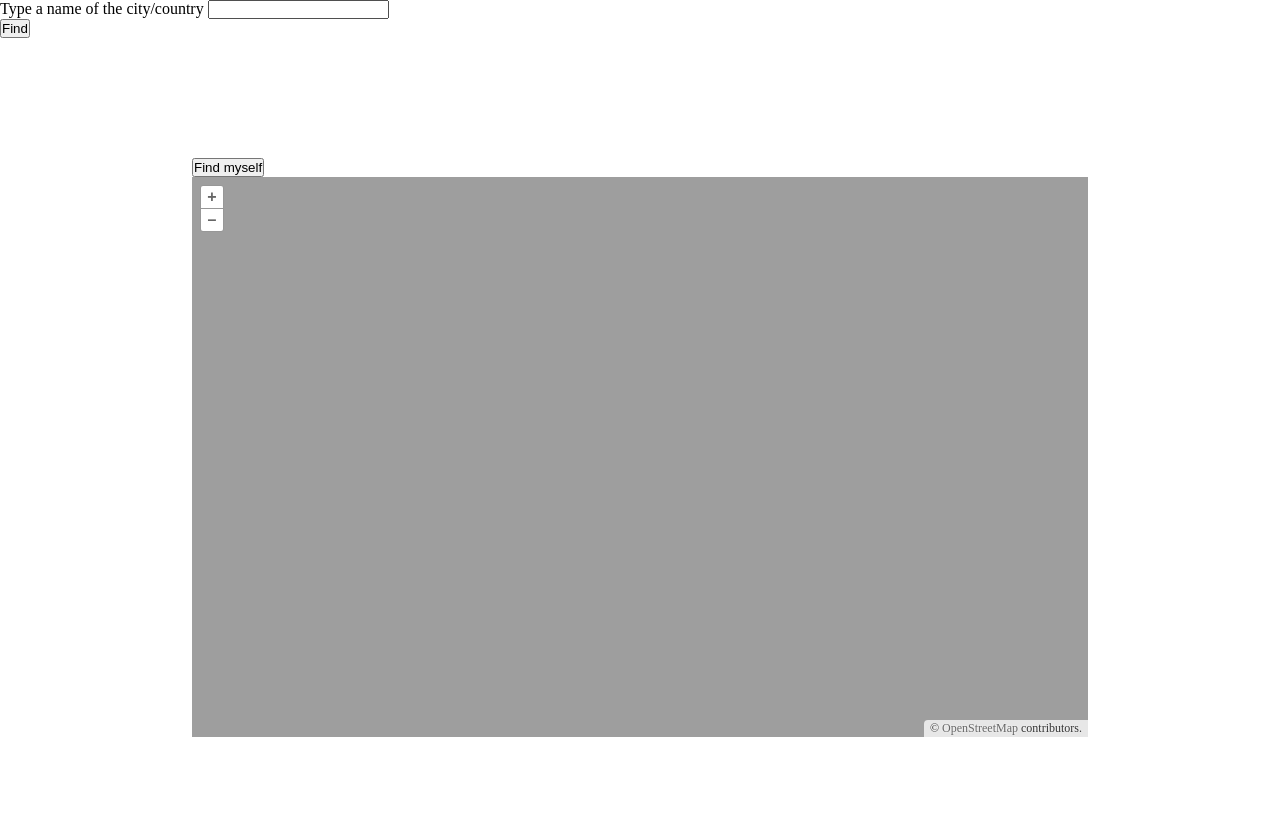
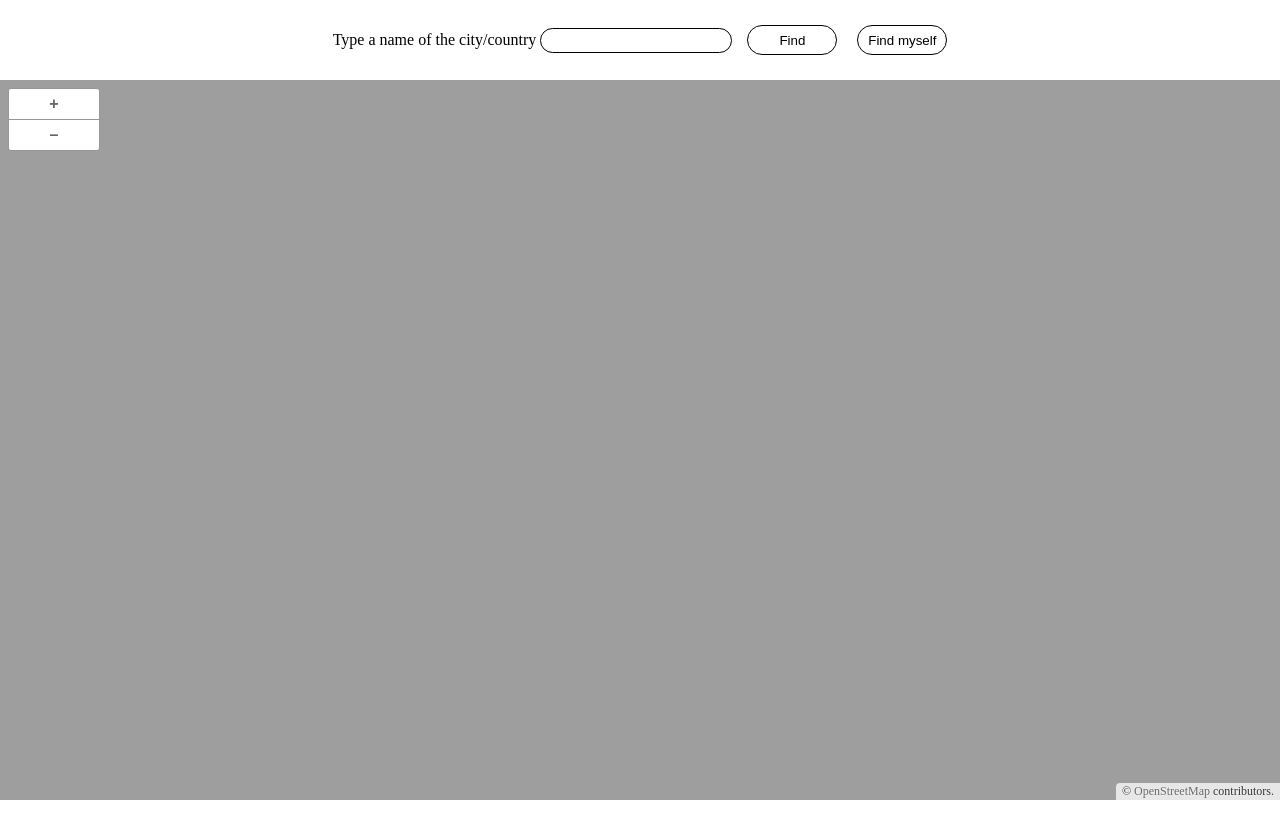
Before and after one commit to ViacheslavHirshev/find-a-place, a website built with Vite: page index.html in a window 1280 px wide. After the commit the page ends 800 px from the top, so only its background shows below. Built offline with nearby package versions, Linux system fonts and the light colour scheme.

Commit message:
Blah blah + styles

```diff
--- a/index.html
+++ b/index.html
@@ -7,9 +7,7 @@
     <script type="module" src="/src/app/main.ts"></script>
 </head>
 <body>
-    <head>
-        <h1></h1>
-
+    <header>
         <form class="input-form">
             <div>
                 <label for="user-input">Type a name of the city/country</label>
@@ -18,12 +16,12 @@
 
             <button type="submit" class="find-btn">Find</button>
         </form>
-    </head>
+
+        <button id="my-geopos-btn">Find myself</button>
+    </header>
 
     <main>
-        <div id="map">
-            <button id="my-geopos-btn">Find myself</button>
-        </div>
+        <div id="map"></div>
     </main>
 </body>
 </html>
--- a/src/app/MyMap.ts
+++ b/src/app/MyMap.ts
@@ -41,7 +41,7 @@ export class MyMap
     private changeCoordinates(coordinates: Coordinate): void
     {
         this.map.getView().setCenter(fromLonLat(coordinates));
-        this.map.getView().setZoom(6);
+        this.map.getView().setZoom(4);
         this.addMarker(coordinates)
     }
 
--- a/src/app/main.ts
+++ b/src/app/main.ts
@@ -8,9 +8,9 @@ form.addEventListener("submit", (event) =>
 {
     event.preventDefault();
 
-    const location = (form.querySelector("#user-input") as HTMLInputElement).value;
+    const location = (form.querySelector("#user-input")! as HTMLInputElement).value;
     map.showLocation(location);
 });
 
 const myGeoposBtn = document.querySelector("#my-geopos-btn")! as HTMLButtonElement;
-myGeoposBtn.addEventListener("click", map.showMyLocation);
+myGeoposBtn.addEventListener("click", () => map.showMyLocation());
--- a/src/styles/style.css
+++ b/src/styles/style.css
@@ -5,13 +5,48 @@
 }
 
 main {
-    height: 100vh;
+    height: 90vh;
     display: flex;
     justify-content: center;
     align-items: center;
 }
 
 #map {
-    width: 70%;
-    height: 70%;
+    width: 100%;
+    height: 100%;
 }
+
+header {
+    display: flex;
+    gap: 20px;
+    justify-content: center;
+    align-items: center;
+    height: 10vh;
+}
+
+.input-form {
+    display: flex;
+    gap: 15px;
+    align-items: center;
+}
+
+button {
+    min-width: 90px;
+    min-height: 30px;
+    background: none;
+    border: 1px solid black;
+    border-radius: 20px;
+}
+
+button:hover {
+    background-color: rgb(218, 218, 218);
+    cursor: pointer;
+}
+
+#user-input {
+    border-radius: 20px;
+    border: 1px solid black;
+    min-height: 25px;
+    width: 12rem;
+    padding-left: 10px;
+}
```
